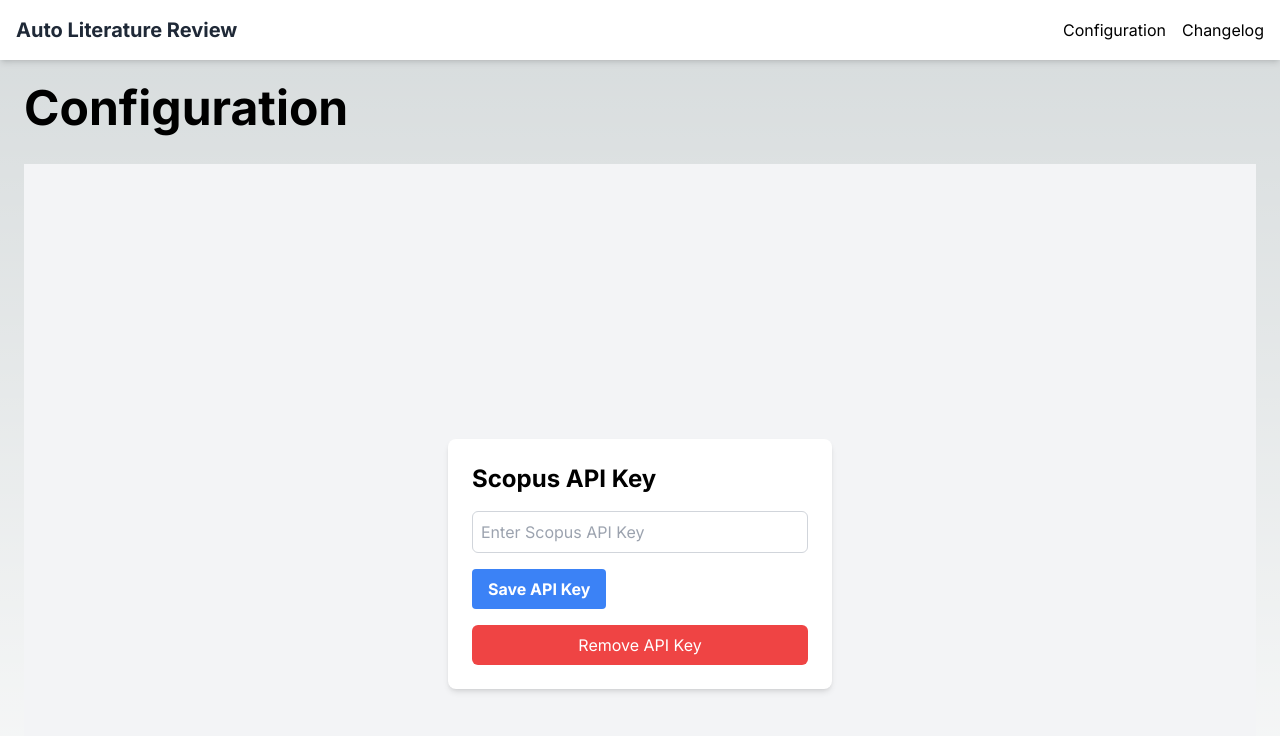
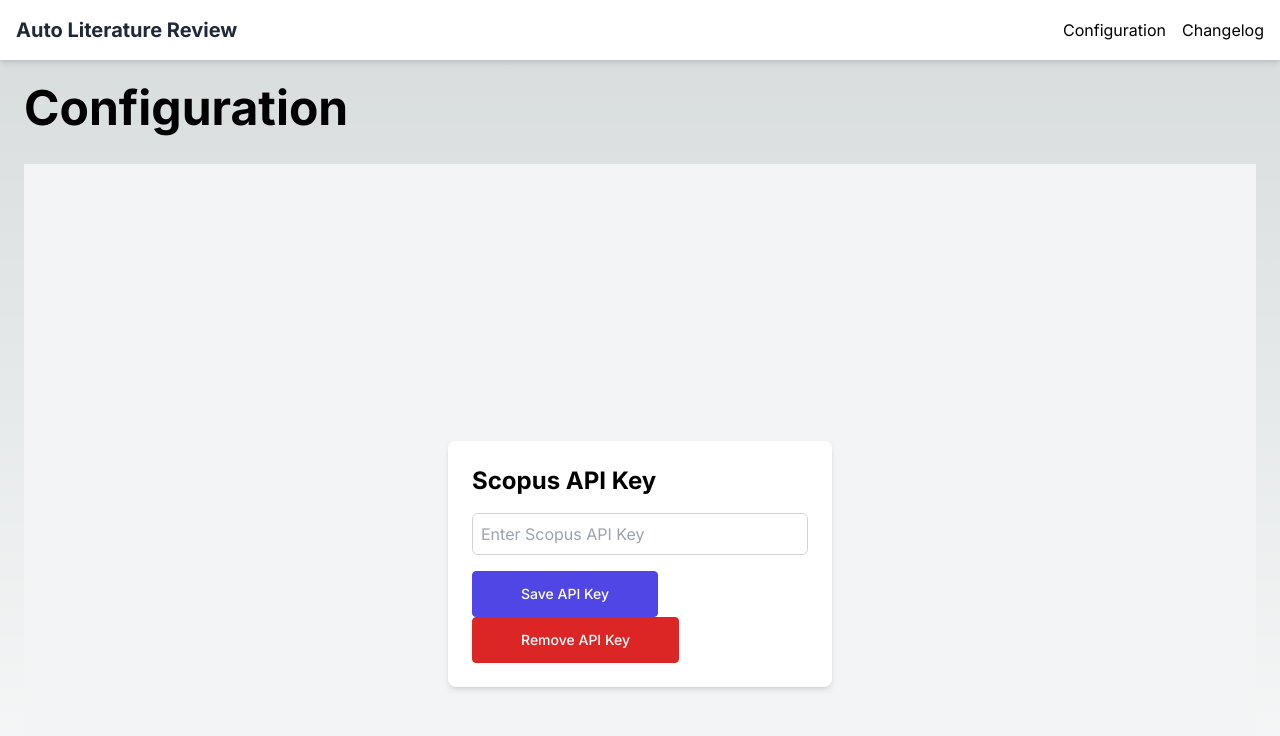
Before and after one commit to jaska120/auto-literature-review, a Next.js app: page /configuration in a window 1280 px wide. Shown: the top 736 px of the page. Built offline with nearby package versions, Linux system fonts and the light colour scheme.

Commit message:
refactor button component more

```diff
--- a/src/components/button/button.tsx
+++ b/src/components/button/button.tsx
@@ -2,26 +2,56 @@ type ButtonVariant = "primary" | "destructive";
 
 interface ButtonProps extends Omit<React.ButtonHTMLAttributes<HTMLButtonElement>, "className"> {
   variant: ButtonVariant;
+  fullWidth?: boolean;
   loading?: boolean;
 }
 
-function getClassName(variant: ButtonVariant) {
-  switch (variant) {
-    case "primary":
-      return "bg-blue-500 hover:bg-blue-600 text-white font-bold py-2 px-4 rounded focus:outline-none focus:shadow-outline";
-    case "destructive":
-      return "w-full mt-4 bg-red-500 text-white py-2 rounded-md hover:bg-red-600";
-    default:
-      return variant satisfies never;
+function getClassName(variant: ButtonVariant, disabled: boolean, fullWidth: boolean) {
+  let className =
+    "inline-flex items-center justify-center rounded border px-12 py-3 text-sm font-medium text-white focus:outline-none focus:ring";
+
+  if (fullWidth) {
+    className += " w-full";
   }
+
+  if (disabled) {
+    switch (variant) {
+      case "primary":
+        className += " border-indigo-300 bg-indigo-300 cursor-not-allowed opacity-70";
+        break;
+      case "destructive":
+        className += " border-red-300 bg-red-300 cursor-not-allowed opacity-70";
+        break;
+      default:
+        className += variant satisfies never;
+    }
+  } else {
+    switch (variant) {
+      case "primary":
+        className += " border-indigo-600 bg-indigo-600 hover:bg-indigo-700 active:bg-indigo-700";
+        break;
+      case "destructive":
+        className += " border-red-600 bg-red-600 hover:bg-red-700 active:bg-red-700";
+        break;
+      default:
+        className += variant satisfies never;
+    }
+  }
+
+  return className;
 }
 
-export function Button({ variant, loading, children, ...props }: ButtonProps) {
+export function Button({ variant, fullWidth, loading, disabled, children, ...props }: ButtonProps) {
   return (
-    <button className={getClassName(variant)} type="button" {...props}>
+    <button
+      className={getClassName(variant, disabled || false, fullWidth || false)}
+      type="button"
+      disabled={loading || disabled}
+      {...props}
+    >
       {loading && (
         <svg
-          className="animate-spin -ml-1 mr-3 h-5 w-5 text-white"
+          className="animate-spin h-5 w-5 mr-3"
           xmlns="http://www.w3.org/2000/svg"
           fill="none"
           viewBox="0 0 24 24"
```
